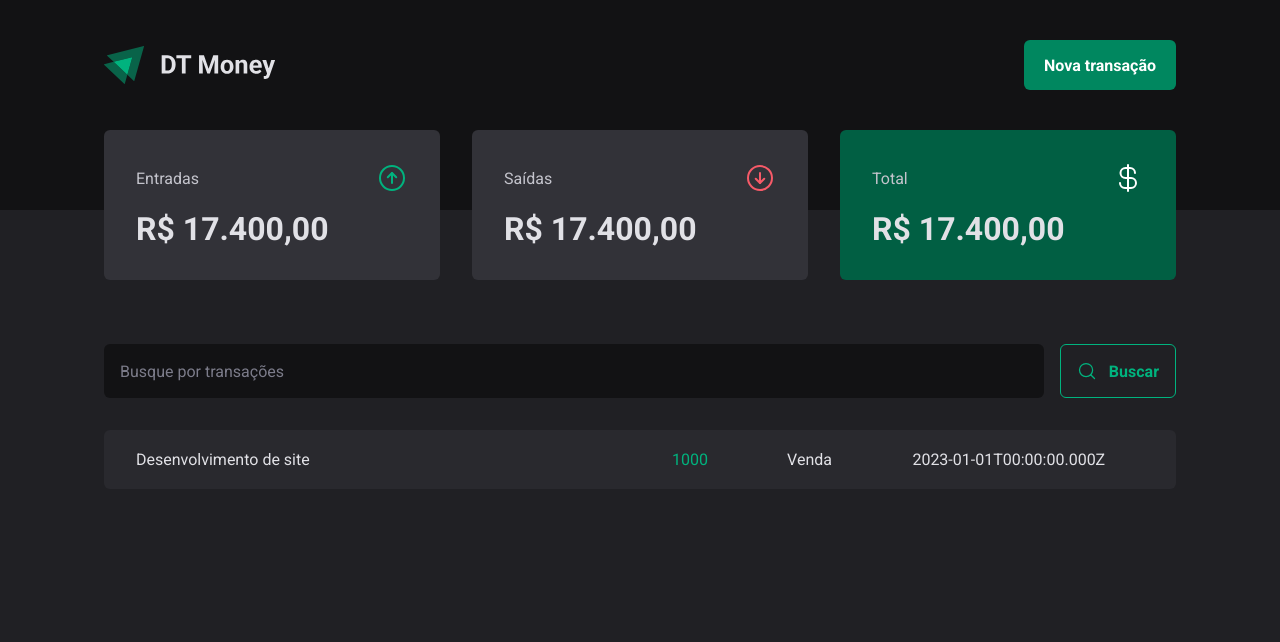
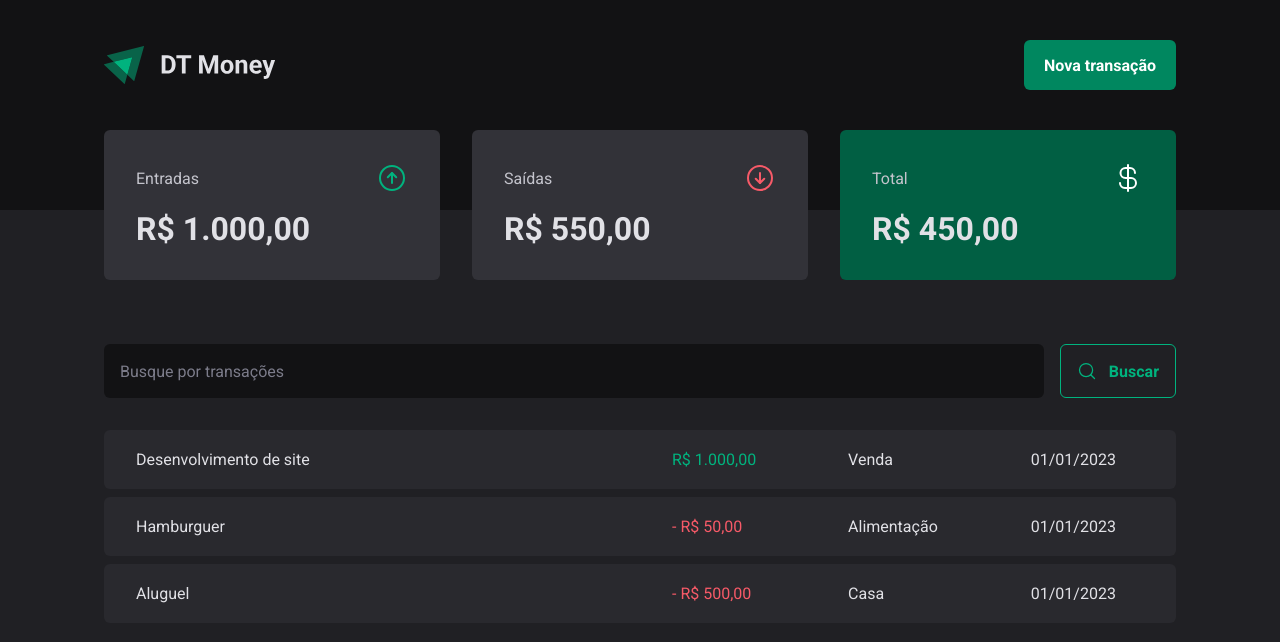
Before and after one commit to duartels/03-dt-money, a React (Vite) app: page / in a window 1280 px wide. Shown: the top 642 px of the page. Built offline with nearby package versions, Linux system fonts and the light colour scheme; data requests are answered from the project's data file.

Commit message:
create summary calcs and format values

```diff
--- a/server.json
+++ b/server.json
@@ -7,6 +7,22 @@
       "category": "Venda",
       "price": 1000,
       "createdAt": "2023-01-01T00:00:00.000Z"
+    },
+    {
+      "id": 2,
+      "description": "Hamburguer",
+      "type": "outcome",
+      "category": "Alimentação",
+      "price": 50,
+      "createdAt": "2023-01-01T00:00:00.000Z"
+    },
+    {
+      "id": 3,
+      "description": "Aluguel",
+      "type": "outcome",
+      "category": "Casa",
+      "price": 500,
+      "createdAt": "2023-01-01T00:00:00.000Z"
     }
   ]
 }
--- a/src/components/Summary/index.tsx
+++ b/src/components/Summary/index.tsx
@@ -3,9 +3,25 @@ import { ArrowCircleDown, ArrowCircleUp, CurrencyDollar } from 'phosphor-react'
 import { SummaryCard, SummaryContainer } from './styles'
 import { TransactionsContext } from '../../contexts/TransactionsContext'
 import { useContext } from 'react'
+import { priceFormatter } from '../../utils/formatter'
 
 export function Summary() {
   const { transactions } = useContext(TransactionsContext)
+
+  const summary = transactions.reduce(
+    (acc, transaction) => {
+      if (transaction.type === 'income') {
+        acc.income += transaction.price
+        acc.total += transaction.price
+      } else {
+        acc.outcome += transaction.price
+        acc.total -= transaction.price
+      }
+
+      return acc
+    },
+    { income: 0, outcome: 0, total: 0 },
+  )
 
   return (
     <SummaryContainer>
@@ -15,7 +31,7 @@ export function Summary() {
           <ArrowCircleUp size={32} color="#00b37e" />
         </header>
 
-        <strong>R$ 17.400,00</strong>
+        <strong>{priceFormatter.format(summary.income)}</strong>
       </SummaryCard>
 
       <SummaryCard>
@@ -24,7 +40,7 @@ export function Summary() {
           <ArrowCircleDown size={32} color="#f75a68" />
         </header>
 
-        <strong>R$ 17.400,00</strong>
+        <strong>{priceFormatter.format(summary.outcome)}</strong>
       </SummaryCard>
 
       <SummaryCard variant="green">
@@ -33,7 +49,7 @@ export function Summary() {
           <CurrencyDollar size={32} color="#fff" />
         </header>
 
-        <strong>R$ 17.400,00</strong>
+        <strong>{priceFormatter.format(summary.total)}</strong>
       </SummaryCard>
     </SummaryContainer>
   )
--- a/src/contexts/TransactionsContext.tsx
+++ b/src/contexts/TransactionsContext.tsx
@@ -5,7 +5,7 @@ interface Transaction {
   description: string
   type: 'income' | 'outcome'
   category: string
-  price: string
+  price: number
   createdAt: string
 }
 
--- a/src/pages/Transactions/index.tsx
+++ b/src/pages/Transactions/index.tsx
@@ -8,6 +8,7 @@ import {
   TransactionsTable,
 } from './styles'
 import { TransactionsContext } from '../../contexts/TransactionsContext'
+import { dateFormatter, priceFormatter } from '../../utils/formatter'
 
 export function Transactions() {
   const { transactions } = useContext(TransactionsContext)
@@ -27,11 +28,12 @@ export function Transactions() {
                 <td width="50%">{transaction.description}</td>
                 <td>
                   <PriceHighlight variant={transaction.type}>
-                    {transaction.price}
+                    {transaction.type === 'outcome' && '- '}
+                    {priceFormatter.format(transaction.price)}
                   </PriceHighlight>
                 </td>
                 <td>{transaction.category}</td>
-                <td>{transaction.createdAt}</td>
+                <td>{dateFormatter.format(new Date(transaction.createdAt))}</td>
               </tr>
             ))}
           </tbody>
--- /dev/null
+++ b/src/utils/formatter.ts
@@ -0,0 +1,6 @@
+export const dateFormatter = new Intl.DateTimeFormat('pt-BR')
+
+export const priceFormatter = new Intl.NumberFormat('pt-BR', {
+  style: 'currency',
+  currency: 'BRL',
+})
```
